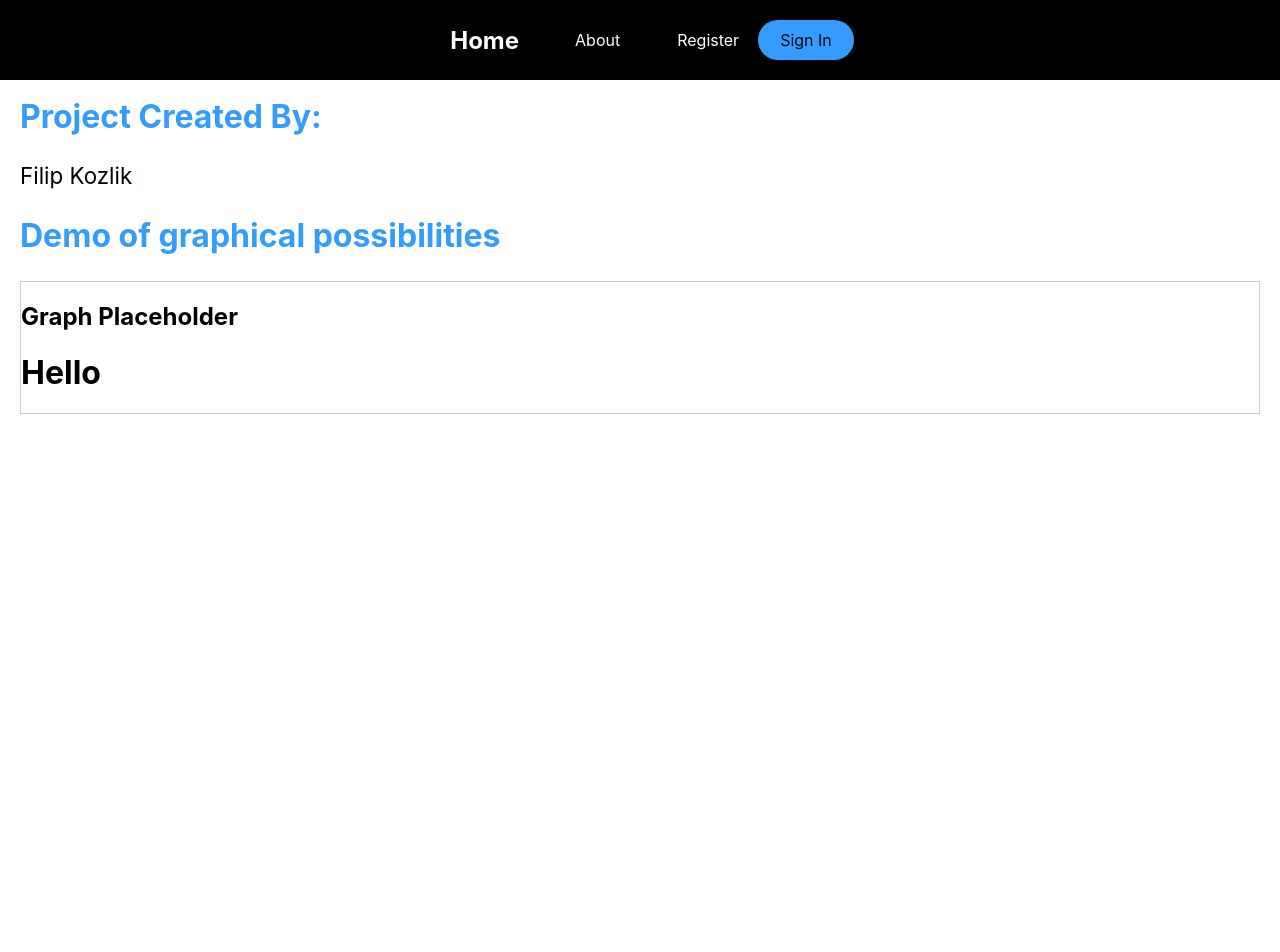
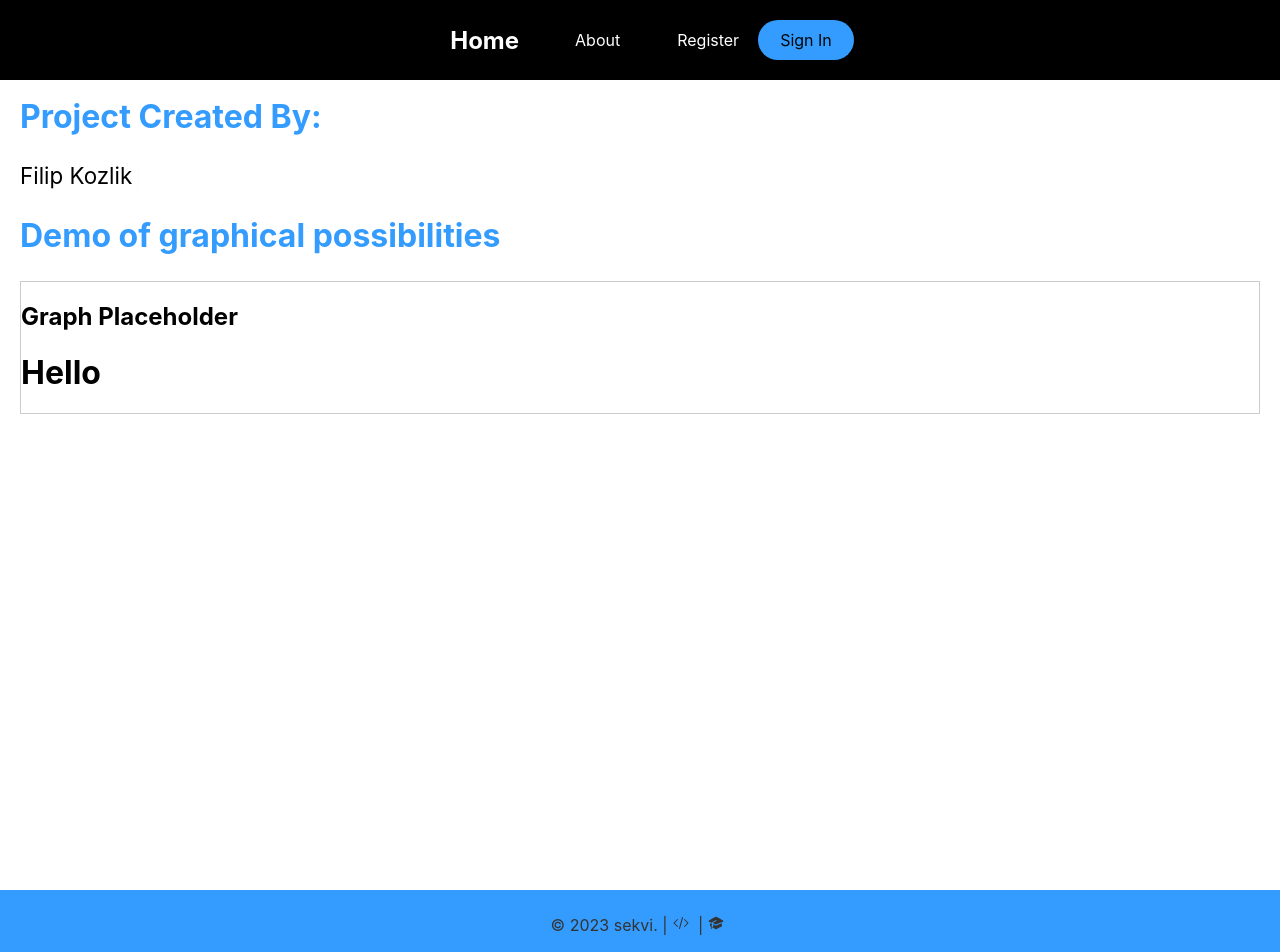
Before and after one commit to sekvi99/Python-React-Web-App, a React (Create React App) app in the folder react-flask-app/client/: page / in a window 1280 px wide. Shown: the top 952 px of the page. Before the commit the page ends 890 px from the top, so only its background shows below. Built offline with nearby package versions, Linux system fonts and the light colour scheme; no server answers.

Commit message:
Creating footer element, styling and connecting it

```diff
--- a/react-flask-app/client/src/App.tsx
+++ b/react-flask-app/client/src/App.tsx
@@ -1,11 +1,13 @@
 import React from 'react';
 import './App.css';
-import Navbar from './components/Navbar/navbar';
+import Footer from './components/Footer/footer';
+
 
 function App() {
   return (
     <div className="App">
     </div>
+
   );
 }
 
--- /dev/null
+++ b/react-flask-app/client/src/components/Footer/footer.tsx
@@ -0,0 +1,19 @@
+import React from 'react'
+import { FooterWrapper, FooterText, FooterLink } from './footerElements';
+import { HiCodeBracket, HiAcademicCap } from "react-icons/hi2";
+
+const Footer: React.FC = () => {
+    return (
+        <FooterWrapper>
+          <div>
+          <FooterText>
+                © 2023 sekvi. |
+                <FooterLink href="https://github.com/sekvi99/Python-React-Web-App/tree/main"><HiCodeBracket/></FooterLink> |
+                <FooterLink href="/about"><HiAcademicCap/></FooterLink>
+          </FooterText>
+          </div>
+        </FooterWrapper>
+      );
+  };
+
+export default Footer;
--- /dev/null
+++ b/react-flask-app/client/src/components/Footer/footerElements.ts
@@ -0,0 +1,24 @@
+import styled, { StyledComponent } from "styled-components";
+
+export const FooterWrapper = styled.footer`
+  background-color: #349CFE;
+  padding: 20px;
+  text-align: center;
+`;
+
+export const FooterText = styled.p`
+    margin: 5px 0;
+    color: #333;
+`;
+
+export const FooterLink = styled.a`
+  color: #333;
+  text-decoration: none;
+  margin: 0 5px;
+
+  &:hover{
+    color: #fff;
+    transform: scale(110%);
+    transition: 0.2s all ease-in-out;
+  }
+`;
--- a/react-flask-app/client/src/pages/LandingPage.tsx
+++ b/react-flask-app/client/src/pages/LandingPage.tsx
@@ -5,7 +5,7 @@ import Navbar from '../components/Navbar/navbar';
 import Sidebar from '../components/Sidebar/sidebar';
 import { SidebarProps } from "../interfaces/sidebar.interface";
 import LandingSection from "../components/LandingSection/landingSection";
-
+import Footer from "../components/Footer/footer";
 
 
 const LandingPage: React.FC<SidebarProps> = () => {
@@ -48,6 +48,7 @@ const LandingPage: React.FC<SidebarProps> = () => {
           ) : (
             <LandingSection />
           )}
+          <Footer />
         </div>
       );
     };
--- a/react-flask-app/client/src/pages/LoginPage.tsx
+++ b/react-flask-app/client/src/pages/LoginPage.tsx
@@ -3,6 +3,8 @@ import httpClient from "../httpClient";
 import Navbar from '../components/Navbar/navbar';
 import Sidebar from '../components/Sidebar/sidebar';
 import { FormContainer, Heading, Form, FormParagraph, Input, Button } from './pagesElements/authenticationFormElements';
+import Footer from "../components/Footer/footer";
+
 const LoginPage: React.FC = () => {
     // Default state for both login and password is an empty string
     const [email, setEmail] = useState<string>("");
@@ -57,6 +59,7 @@ const LoginPage: React.FC = () => {
             </Button>
           </Form>
         </FormContainer>
+        <Footer />
         </div>
     );
 };
--- a/react-flask-app/client/src/pages/RegisterPage.tsx
+++ b/react-flask-app/client/src/pages/RegisterPage.tsx
@@ -3,6 +3,7 @@ import httpClient from "../httpClient";
 import Navbar from '../components/Navbar/navbar';
 import Sidebar from '../components/Sidebar/sidebar';
 import { FormContainer, Heading, Form, FormParagraph, Input, Button } from './pagesElements/authenticationFormElements';
+import Footer from "../components/Footer/footer";
 
 const RegisterPage: React.FC = () => {
   const [email, setEmail] = useState<string>("");
@@ -56,6 +57,7 @@ const RegisterPage: React.FC = () => {
               </Button>
             </Form>
           </FormContainer>
+          <Footer />
           </div>
   );
 };
```
